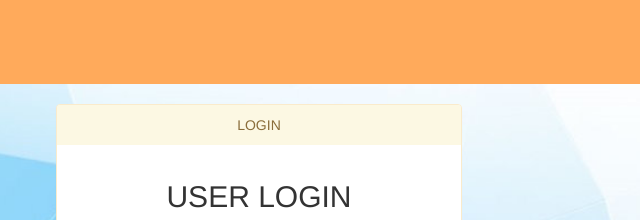
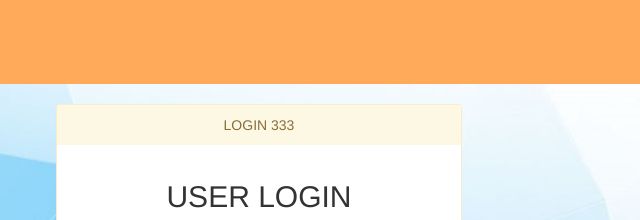
Before and after one commit to cristopfer/Seguridad01, a website: page views/SCSE-Login.html in a window 1280 px wide. Shown: the top 220 px of the page, 381-1021 px from the left. Drawn offline with nearby package versions, Linux system fonts and the light colour scheme.

Commit message:
subiendo

```diff
--- a/views/SCSE-Login.html
+++ b/views/SCSE-Login.html
@@ -28,7 +28,7 @@
                 <div class="col-md-4">
                     <div class="panel-group">
                         <div class="panel panel-warning">
-                            <div class="panel-heading" align="center">LOGIN</div>
+                            <div class="panel-heading" align="center">LOGIN 333</div>
                             <div class="panel-body" align="center">
                                 <h2 align="center">USER LOGIN</h2>
                                 <input class="form-control" type="text" id="username" placeholder="Nombre de usuario"><br><br>
```
